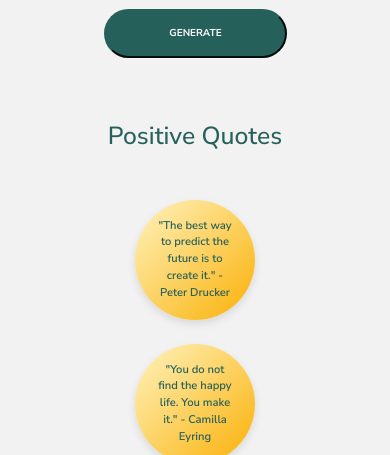
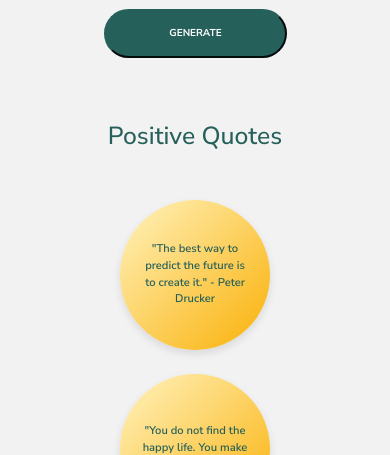
Before and after one commit to Positivity-Programmers/Hackathon-Affirmations, a website with bundled scripts: page index.html in a window 390 px wide. Shown: the part 389-844 px from the top of the page. Built offline with nearby package versions, Linux system fonts and the light colour scheme; files whose address does not match are found by name; a web font is replaced by a local one.

Commit message:
fix: Fix content overlapping in circles mobile screen

```diff
--- a/assets/css/style.css
+++ b/assets/css/style.css
@@ -483,16 +483,16 @@ body {
 /* Responsive adjustments For Positive Quote ciricles*/
 @media (max-width: 991px) {
   .quote-circle .circle {
-    height: 150px;
-    width: 150px;
-    font-size: 0.8rem;
+    height: 200px;
+    width: 200px;
+    font-size: 1rem;
   }
 }
 
 @media (max-width: 575px) {
   .quote-circle .circle {
-    height: 120px;
-    width: 120px;
+    height: 150px;
+    width: 150px;
     font-size: 0.7rem;
   }
 }
```
Also changed, not shown: index.html (+11 -2 lines).
